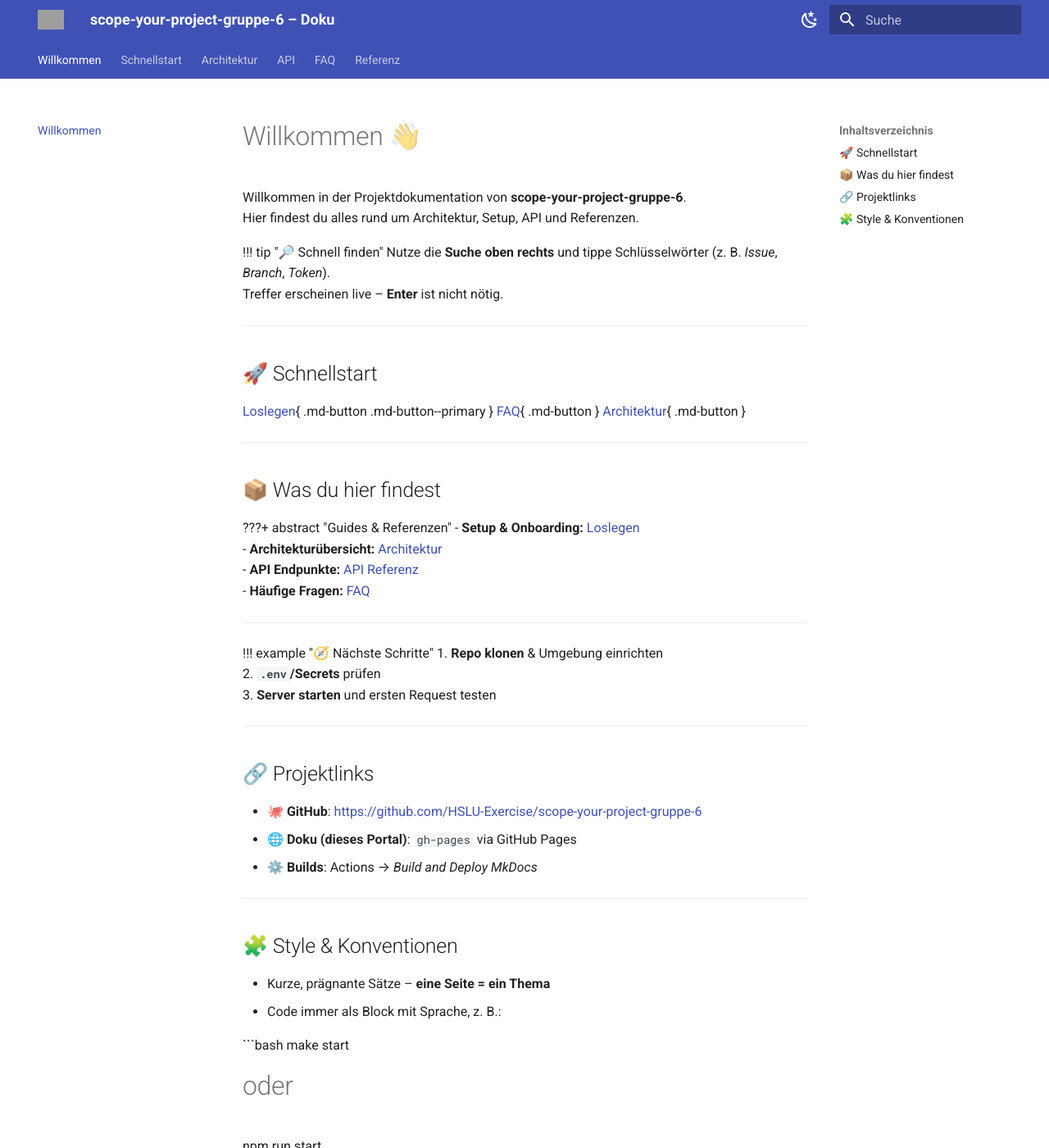
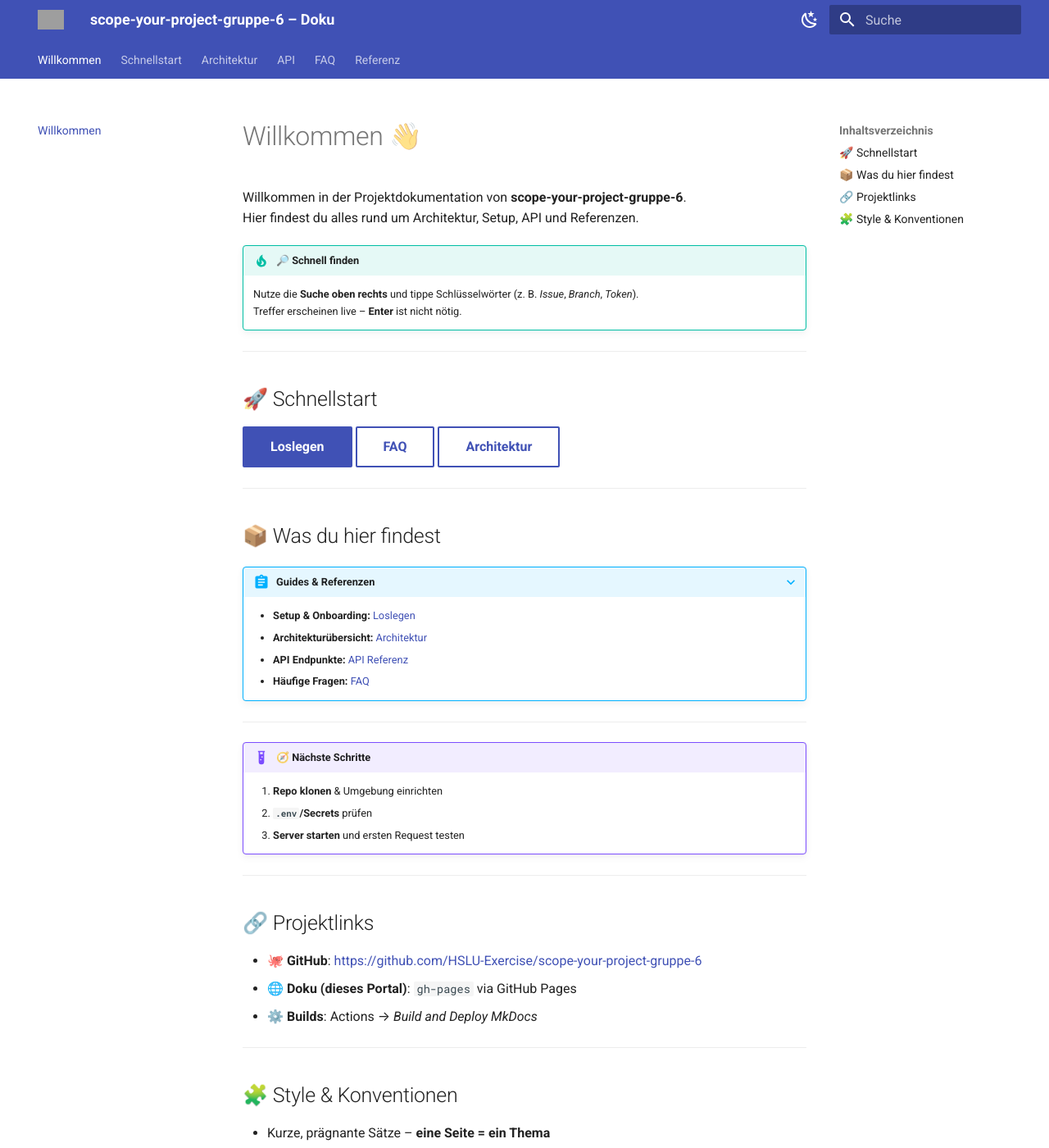
Before and after one commit to HSLU-Exercise/scope-your-project-gruppe-6, an MkDocs documentation site: the page built from docs/index.md, in a window 1280 px wide and 1400 px high. Shown: the whole window at 82% size. Built offline with MkDocs 1.6.1 and Material for MkDocs 9.7.7, drawn with Linux system fonts in a browser that asks for light colours; grey boxes are pictures that could not be loaded.

Commit message:
Update mkdocs.yml

```diff
--- a/mkdocs.yml
+++ b/mkdocs.yml
@@ -4,15 +4,15 @@ theme:
   name: material
   language: de
   logo: images/logo.png          # eigenes Logo in docs/images/ ablegen
-  favicon: images/favicon.png    # kleines Icon für Browser-Tab
+  favicon: images/favicon.png     # kleines Icon für Browser-Tab
   features:
-    - navigation.instant         # Seiten wechseln ohne Reload
-    - navigation.tabs            # Tabs für Hauptnavigation
-    - navigation.sections        # Sektionen klar strukturieren
-    - search.suggest             # bessere Suche
-    - search.highlight           # Treffer werden hervorgehoben
-    - content.code.copy          # Copy-Button für Codeblöcke
-    - content.tabs.link          # Tabs klickbar machen
+    - navigation.instant          # Seiten wechseln ohne Reload
+    - navigation.tabs             # Tabs für Hauptnavigation
+    - navigation.sections         # Sektionen klar strukturieren
+    - search.suggest              # bessere Suche
+    - search.highlight            # Treffer werden hervorgehoben
+    - content.code.copy           # Copy-Button für Codeblöcke
+    - content.tabs.link           # Tabs klickbar machen
   palette:
     - scheme: default
       primary: indigo
@@ -27,6 +27,24 @@ theme:
         icon: material/weather-sunny
         name: Hellmodus
 
+# <<< NEU: Markdown-Erweiterungen für Callouts/Buttons/Tabs/Emojis >>>
+markdown_extensions:
+  - admonition
+  - attr_list
+  - def_list
+  - footnotes
+  - md_in_html
+  - toc:
+      permalink: true
+  - pymdownx.details
+  - pymdownx.superfences
+  - pymdownx.tabbed:
+      alternate_style: true
+  - pymdownx.emoji:
+      emoji_index: !!python/name:materialx.emoji.twemoji
+      emoji_generator: !!python/name:materialx.emoji.to_svg
+# >>> Ende NEU
+
 nav:
   - Willkommen: index.md
   - Schnellstart: getting-started.md
@@ -40,5 +58,5 @@ extra:
     - icon: fontawesome/brands/github
       link: https://github.com/HSLU-Exercise/scope-your-project-gruppe-6
     - icon: fontawesome/brands/linkedin
-      link: https://www.linkedin.com   # ggf. Projekt-Team-LinkedIn
+      link: https://www.linkedin.com         # ggf. Projekt-Team-LinkedIn
   copyright: "© 2025 Gruppe 6 – HSLU"
```
